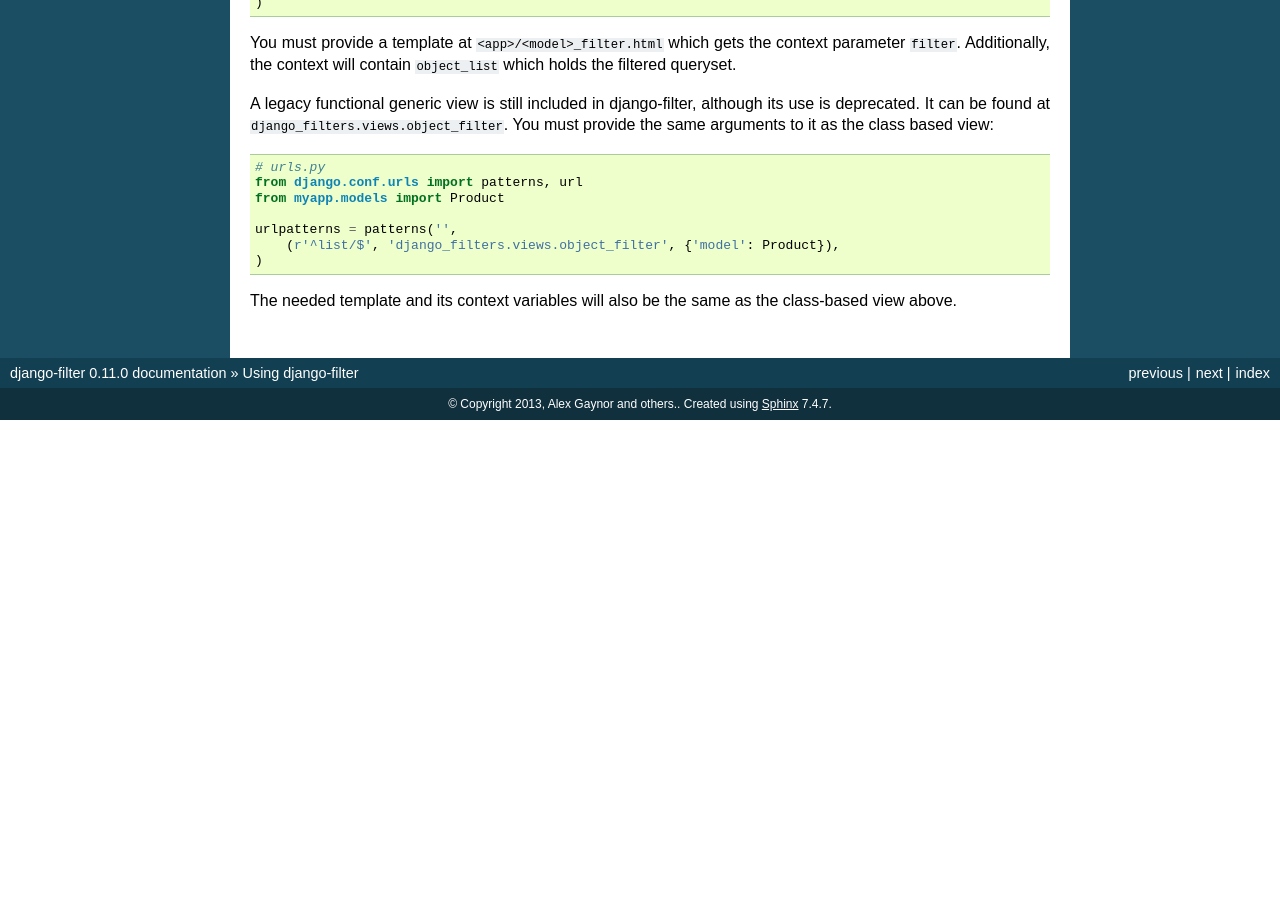
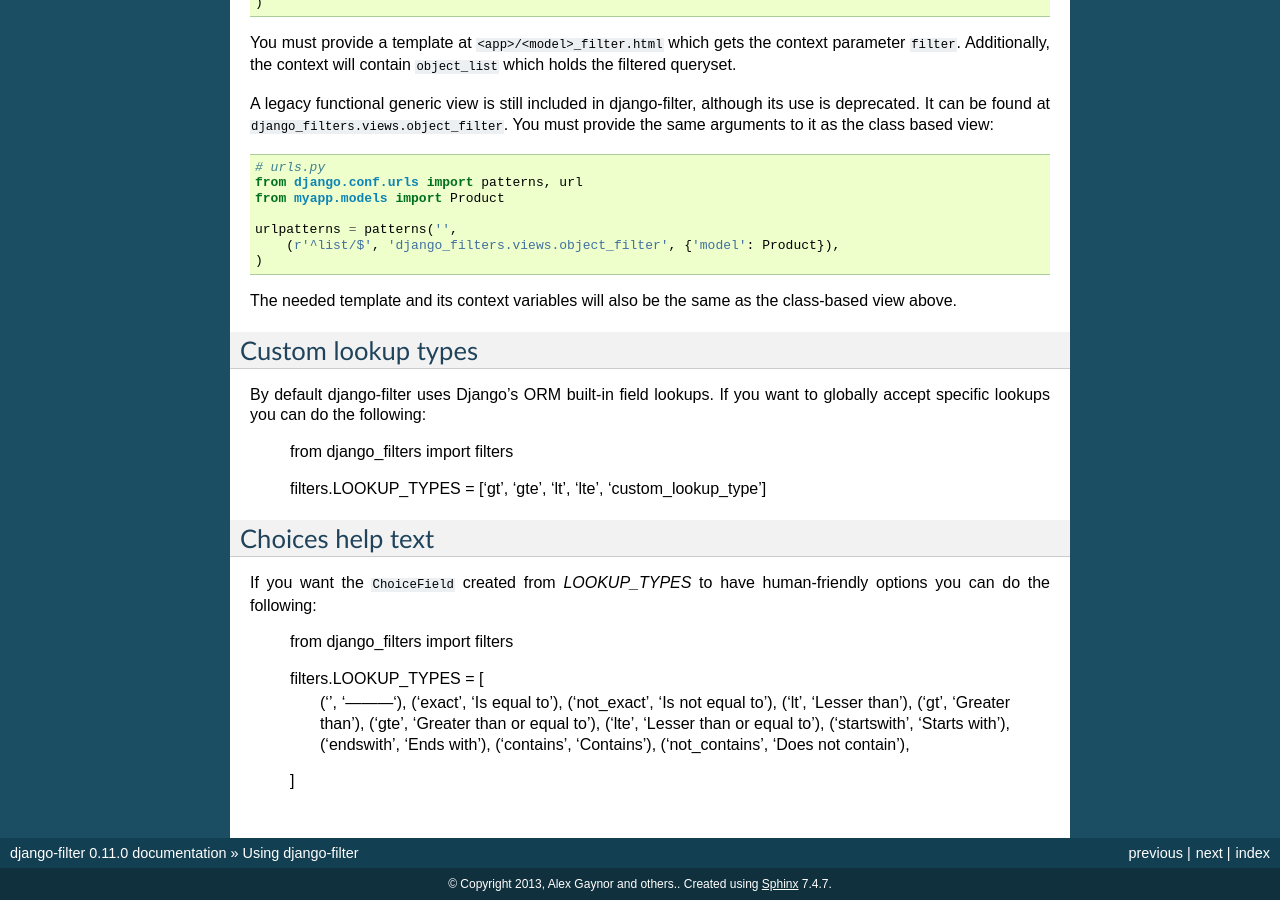
Before and after one commit to carltongibson/django-filter, a Sphinx documentation site: the page built from docs/usage.txt, in a window 1280 px wide and 900 px high, scrolled down 5620 px. Built offline with Sphinx 7.4.7, drawn with Linux system fonts in a browser that asks for light colours; before the commit the page ends 6040 px from its top, so only the background shows below that; some of the changed text lies outside the part shown.

Commit message:
Add docs for custom lookup types

```diff
--- a/docs/usage.txt
+++ b/docs/usage.txt
@@ -365,3 +365,33 @@ to it as the class based view::
 
 The needed template and its context variables will also be the same as the
 class-based view above.
+
+Custom lookup types
+-------------------
+
+By default django-filter uses Django's ORM built-in field lookups. If you want to globally accept specific lookups you can do the following:
+
+    from django_filters import filters
+
+    filters.LOOKUP_TYPES = ['gt', 'gte', 'lt', 'lte', 'custom_lookup_type']
+
+Choices help text
+-----------------
+
+If you want the ``ChoiceField`` created from `LOOKUP_TYPES` to have human-friendly options you can do the following:
+
+    from django_filters import filters
+
+    filters.LOOKUP_TYPES = [
+        ('', '---------'),
+        ('exact', 'Is equal to'),
+        ('not_exact', 'Is not equal to'),
+        ('lt', 'Lesser than'),
+        ('gt', 'Greater than'),
+        ('gte', 'Greater than or equal to'),
+        ('lte', 'Lesser than or equal to'),
+        ('startswith', 'Starts with'),
+        ('endswith', 'Ends with'),
+        ('contains', 'Contains'),
+        ('not_contains', 'Does not contain'),
+    ]
```
